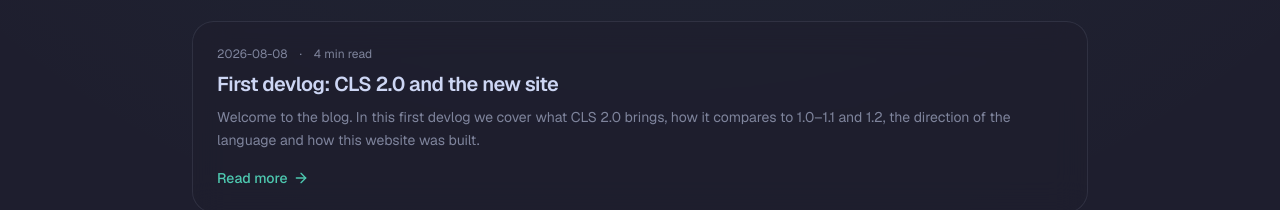
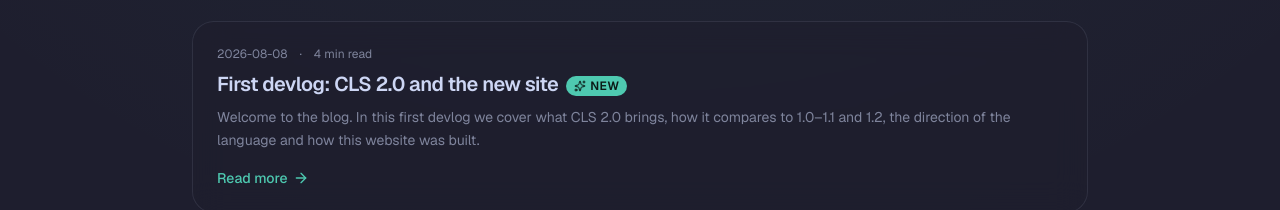
Before and after one commit to elfrask/cls-lang.org, a Next.js app: page /en/blog in a window 1280 px wide. Shown: the part 324-534 px from the top of the page. Built offline with nearby package versions, Linux system fonts and the light colour scheme.

Commit message:
feat: badge NUEVO en posts publicados en los ultimos 5 dias

```diff
--- a/messages/en.json
+++ b/messages/en.json
@@ -218,7 +218,8 @@
     "noResultsTitle": "No results",
     "noResultsText": "No posts match “{query}”.",
     "loadMore": "Loading more posts…",
-    "noMore": "End of posts"
+    "noMore": "End of posts",
+    "new": "New"
   },
   "showcase": {
     "title": "Showcase",
--- a/messages/es.json
+++ b/messages/es.json
@@ -218,7 +218,8 @@
     "noResultsTitle": "Sin resultados",
     "noResultsText": "No hay entradas que coincidan con «{query}».",
     "loadMore": "Cargando más entradas…",
-    "noMore": "Fin de las entradas"
+    "noMore": "Fin de las entradas",
+    "new": "Nuevo"
   },
   "showcase": {
     "title": "Showcase",
--- a/src/app/[locale]/blog/page.tsx
+++ b/src/app/[locale]/blog/page.tsx
@@ -9,6 +9,15 @@ import {
 } from "@/lib/blog";
 
 export const dynamic = "force-dynamic";
+
+const NEW_POST_DAYS = 5;
+
+function isNewPost(date: string): boolean {
+  const published = new Date(date + "T00:00:00Z").getTime();
+  if (Number.isNaN(published)) return false;
+  const elapsed = Date.now() - published;
+  return elapsed >= 0 && elapsed <= NEW_POST_DAYS * 24 * 60 * 60 * 1000;
+}
 
 function stripMarkdown(content: string): string {
   return content
@@ -38,6 +47,7 @@ export default async function BlogPage({
       title: post.title,
       date: post.date,
       excerpt: post.excerpt,
+      isNew: isNewPost(post.date),
       minutes: full ? readingTime(full.content) : undefined,
       searchText: [
         post.title,
--- a/src/components/blog/blog-list.tsx
+++ b/src/components/blog/blog-list.tsx
@@ -3,7 +3,7 @@
 import { useEffect, useMemo, useRef, useState } from "react";
 import { useTranslations } from "next-intl";
 import { Link } from "@/i18n/navigation";
-import { ArrowRight, Loader2, Search, SearchX, X } from "lucide-react";
+import { ArrowRight, Loader2, Search, SearchX, Sparkles, X } from "lucide-react";
 import { Input } from "@/components/ui/input";
 import { Reveal } from "@/components/reveal";
 
@@ -12,6 +12,7 @@ export type BlogListPost = {
   title: string;
   date: string;
   excerpt?: string;
+  isNew?: boolean;
   minutes?: number;
   searchText: string;
 };
@@ -103,6 +104,12 @@ export function BlogList({ posts }: { posts: BlogListPost[] }) {
                 </div>
                 <h2 className="text-xl font-semibold tracking-tight group-hover:text-primary">
                   {post.title}
+                  {post.isNew && (
+                    <span className="ml-2 inline-flex items-center gap-1 rounded-full bg-primary px-2 py-0.5 align-middle text-xs font-semibold uppercase tracking-wide text-primary-foreground">
+                      <Sparkles className="size-3" />
+                      {t("new")}
+                    </span>
+                  )}
                 </h2>
                 {post.excerpt && (
                   <p className="text-sm leading-relaxed text-muted-foreground">
```
